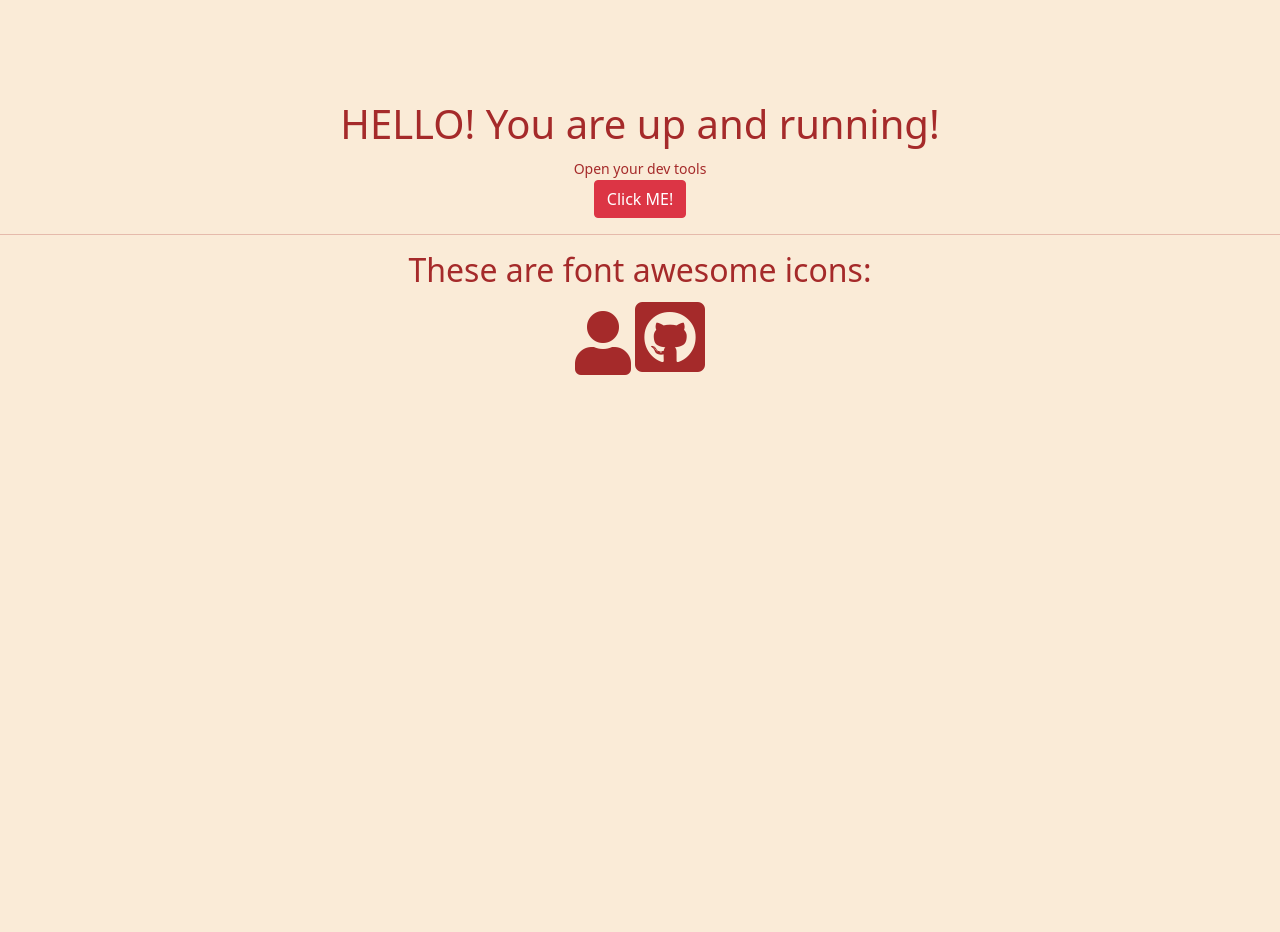
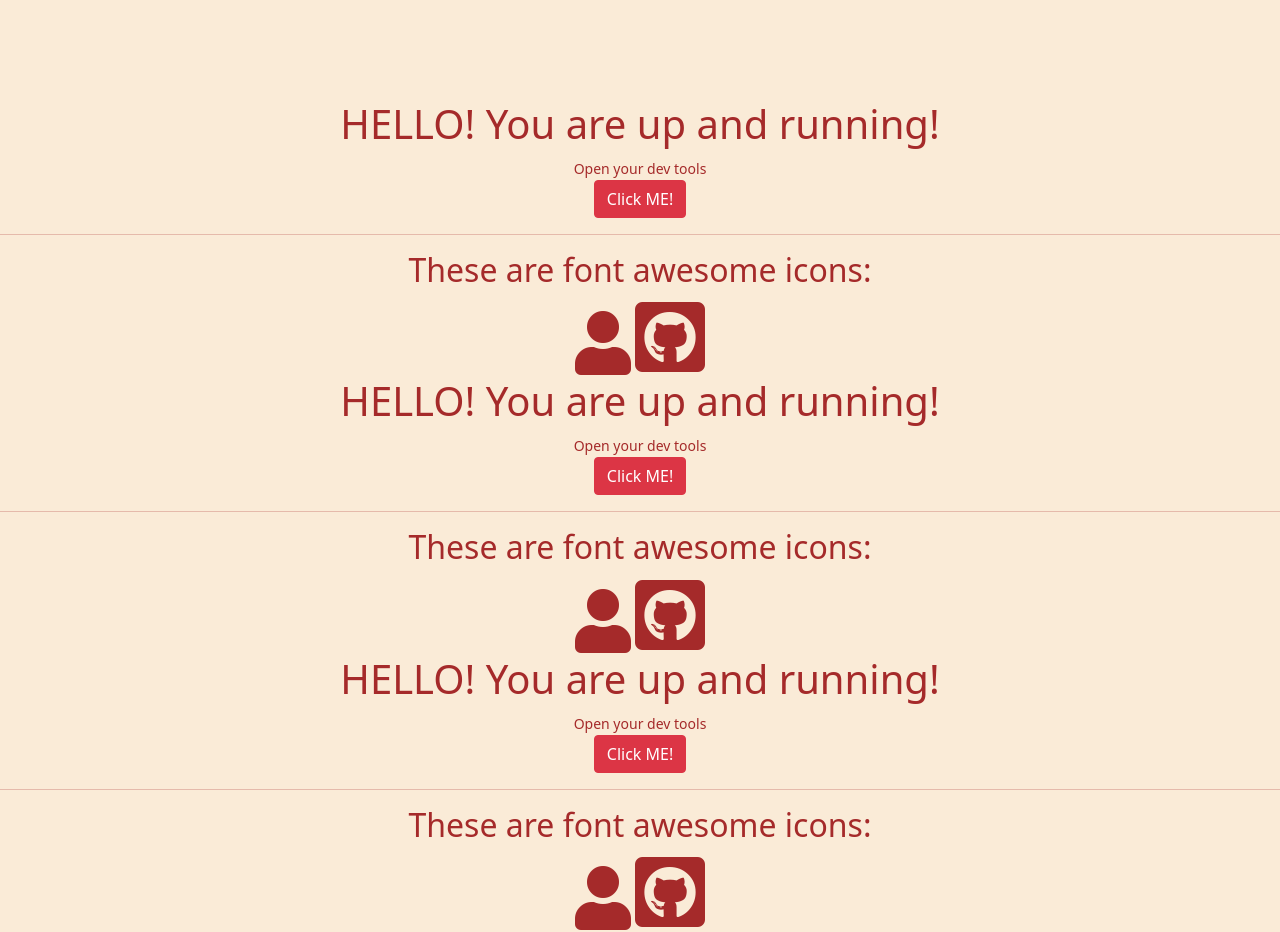
Before and after one commit to GraceRenewed/Joking, a website built with webpack: page public/index.html in a window 1280 px wide. Before the commit the page ends 800 px from the top, so only its background shows below. Built offline with nearby package versions, Linux system fonts and the light colour scheme.

Commit message:
Added divs

```diff
--- a/package.json
+++ b/package.json
@@ -9,7 +9,7 @@
     "build": "webpack --mode production"
   },
   "keywords": [],
-  "author": "",
+  "author": "Christina V",
   "license": "ISC",
   "devDependencies": {
     "css-loader": "^6.2.0",
--- a/public/index.html
+++ b/public/index.html
@@ -4,10 +4,12 @@
   <meta charset="UTF-8">
   <meta name="viewport" content="width=device-width, initial-scale=1.0">
   <link rel="shortcut icon" href="#">
-  <title>CHANGE THIS TITLE</title>
+  <title>You're Joking, Right?</title>
 </head>
 <body>
   <div id="login-form-container"></div>
   <div id="app"></div>
+  <div id="app2"></div>
+  <div id="app3"></div>
 </body>
 </html>
--- a/public/main.js
+++ b/public/main.js
@@ -22,4 +22,44 @@ const init = () => {
   // ViewDirectorBasedOnUserAuthStatus();
 };
 
+const init2 = () => {
+  document.querySelector('#app2').innerHTML = `
+      <h1>HELLO! You are up and running!</h1>
+      <small>Open your dev tools</small><br />
+      <button class="btn btn-danger" id="click-me">Click ME!</button><br />
+      <hr />
+      <h2>These are font awesome icons:</h2>
+      <i class="fas fa-user fa-4x"></i> <i class="fab fa-github-square fa-5x"></i>
+    `;
+  console.warn('YOU ARE UP AND RUNNING!');
+
+  document
+    .querySelector('#click-me')
+    .addEventListener('click', () => console.warn('You clicked that button!'));
+
+  // USE WITH FIREBASE AUTH
+  // ViewDirectorBasedOnUserAuthStatus();
+};
+
+const init3 = () => {
+  document.querySelector('#app3').innerHTML = `
+        <h1>HELLO! You are up and running!</h1>
+        <small>Open your dev tools</small><br />
+        <button class="btn btn-danger" id="click-me">Click ME!</button><br />
+        <hr />
+        <h2>These are font awesome icons:</h2>
+        <i class="fas fa-user fa-4x"></i> <i class="fab fa-github-square fa-5x"></i>
+      `;
+  console.warn('YOU ARE UP AND RUNNING!');
+
+  document
+    .querySelector('#click-me')
+    .addEventListener('click', () => console.warn('You clicked that button!'));
+
+  // USE WITH FIREBASE AUTH
+  // ViewDirectorBasedOnUserAuthStatus();
+};
+
 init();
+init2();
+init3();
```
Also changed, not shown: 1 other file.
